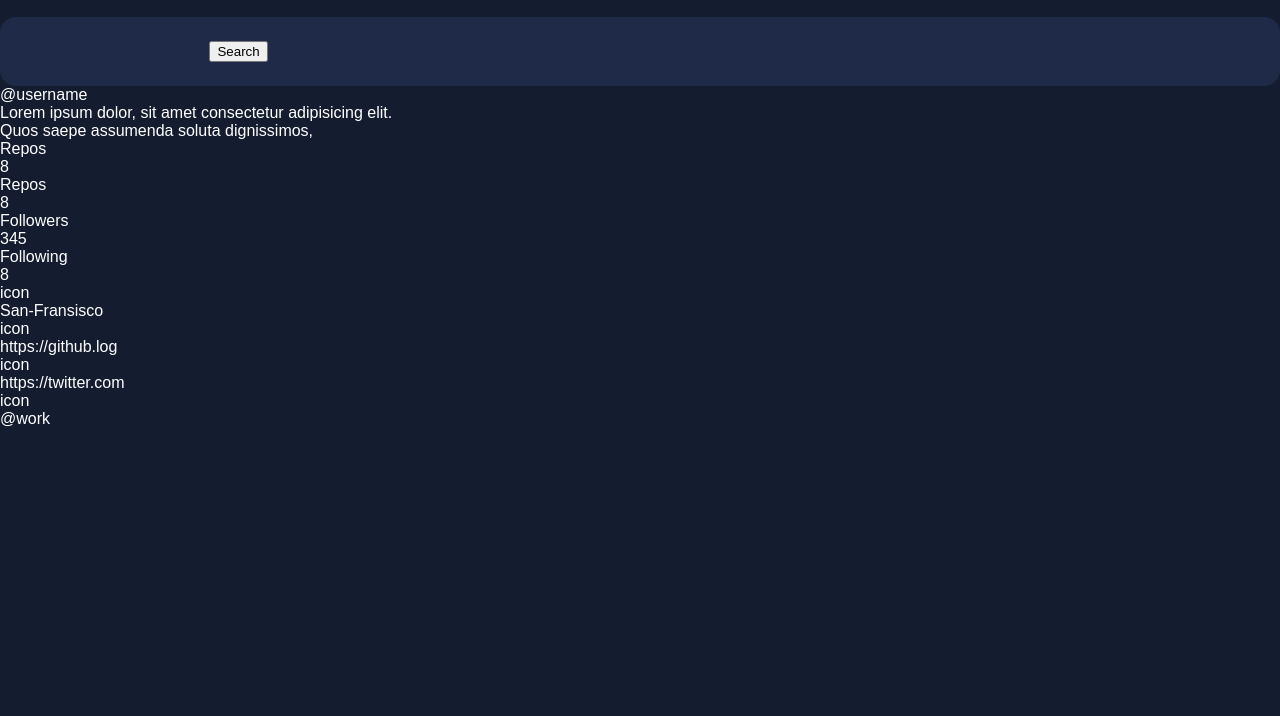
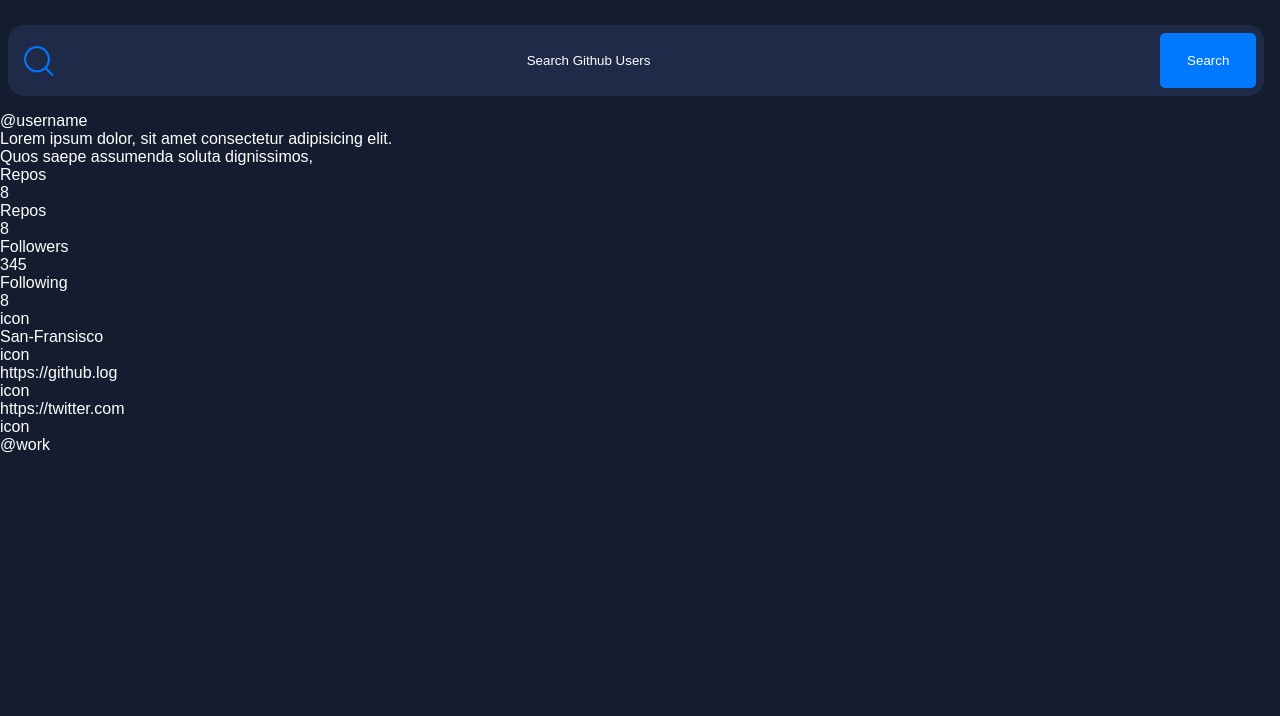
Before and after one commit to JwhCK/githubusersearch, a plain HTML site: page index.html in a window 1280 px wide. Shown: the part 84-800 px from the top of the page. Drawn offline with Linux system fonts and the light colour scheme.

Commit message:
finshed searchbar

```diff
--- a/index.html
+++ b/index.html
@@ -10,12 +10,12 @@
 </head>
 <body>
     <div class="top-text">
-        <h1 class="app-tittle">Devfinder</h1>
+        <h1 class="app-tittle">devfinder</h1>
         <h3 class="color-mode">LIGHT</h3>
     </div>
     <div class="search-con ">
-        <span class="icon"></span>
-        <input type="search" class="search-data">
+        <img src="/img/Combined Shape@2x.png" class = "searchicon"placeholder="this is good">
+        <input type="search" class="search-data" placeholder="Search Github Users">
         <button class="search-button">Search</button>
     </div>
     <div class="main-container">
--- a/style.css
+++ b/style.css
@@ -3,6 +3,7 @@
     margin: 0;
 }
 body{
+    margin:0;
     display: flex;
     flex-direction: column;
     background-color: #141D2F;
@@ -11,6 +12,7 @@ body{
 }
 .top-text{
     display: flex;
+    letter-spacing: 5px;
     color: white;
     flex-direction: row;
     align-items: center;
@@ -21,15 +23,44 @@ body{
 /* Search container */
 
 .search-con{
+    display: flex;
+    flex-direction: row;
+    align-items: center;
+    justify-content: space-between;
     background-color: #1E2A47;
-    margin: ;
-    padding: 1.5em;
+    margin: 0.5em 1em 1em 0.5em;
+    padding: 0.5em;
     border-radius:1rem;
     min-height: 2em;
 }
 .search-data{
-    color: white;
+    padding:1em;
+    color: #FFFFFF;
     background-color: transparent;
     border: none;
 
 }
+input::placeholder{
+    color: white;
+}
+
+
+.search-button{
+
+    justify-content: right;
+    background-color: #0079FF;
+    color: white;
+    border: none;
+    border-radius: 5px;
+    padding: 1.5em 2em;
+
+
+}
+.searchicon{
+   height: 30px;
+   width: 30px;
+   margin-right: 1em;
+   margin-left: 0.5em;
+
+
+}
```
Also changed, not shown: img/Combined Shape.png (added), img/Combined Shape@2x.png (added), 1 other file.
